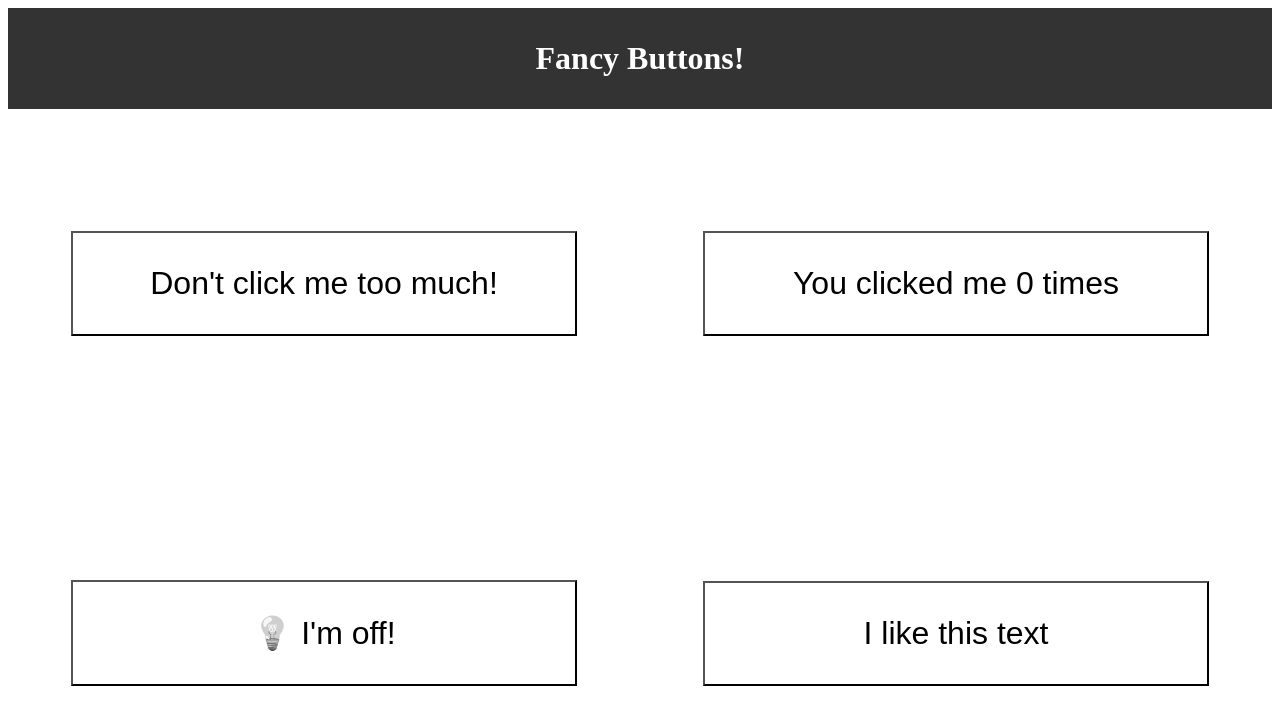
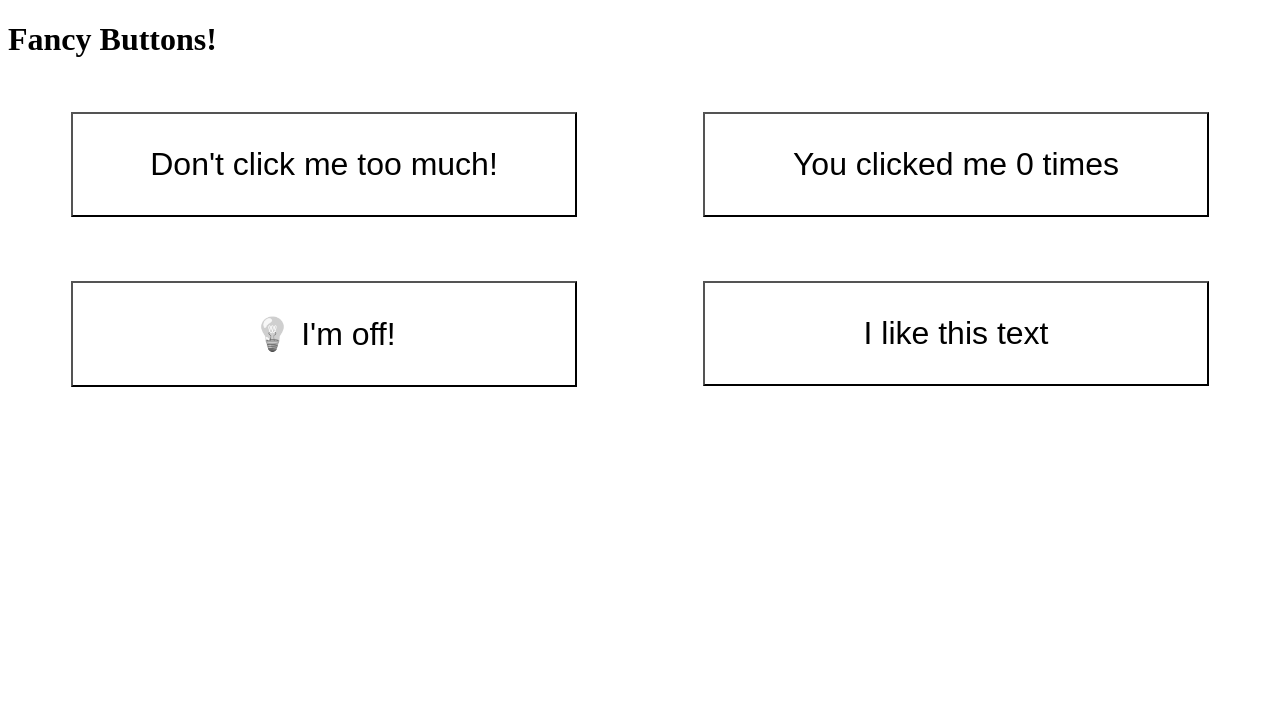
Before and after one commit to jeandre-visser/fancy-buttons, a React (Create React App) app: page / in a window 1280 px wide. Shown: the top 724 px of the page. Built offline with nearby package versions, Linux system fonts and the light colour scheme.

Commit message:
Transferred state declaration from LightSwitchButton to App

```diff
--- a/src/App.js
+++ b/src/App.js
@@ -3,15 +3,19 @@ import AngryButton from './components/AngryButton';
 import CounterButton from './components/CounterButton';
 import LightSwitchButton from './components/LightSwitchButton';
 import TextRepeaterButton from './components/TextRepeaterButton';
+import { useState } from 'react';
 
 function App() {
+
+  const [light, setLight] = useState('off');
+
   return (
-    <div className="App">
+    <div className="dark">
       <h1>Fancy Buttons!</h1>
       <section>
         <AngryButton />
         <CounterButton />
-        <LightSwitchButton />
+        <LightSwitchButton light={light} setLight={setLight} />
         <TextRepeaterButton />
       </section>
     </div>
```
